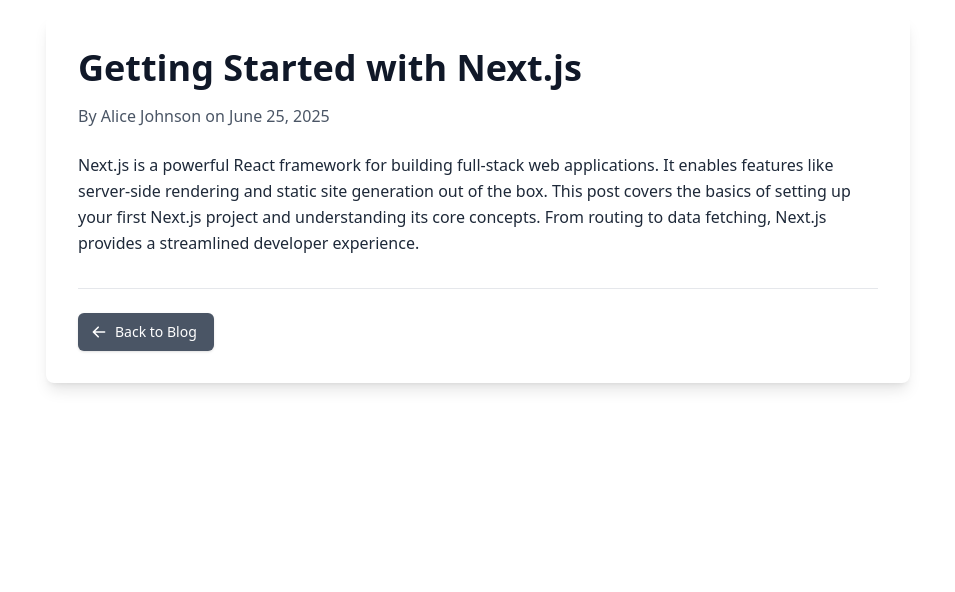
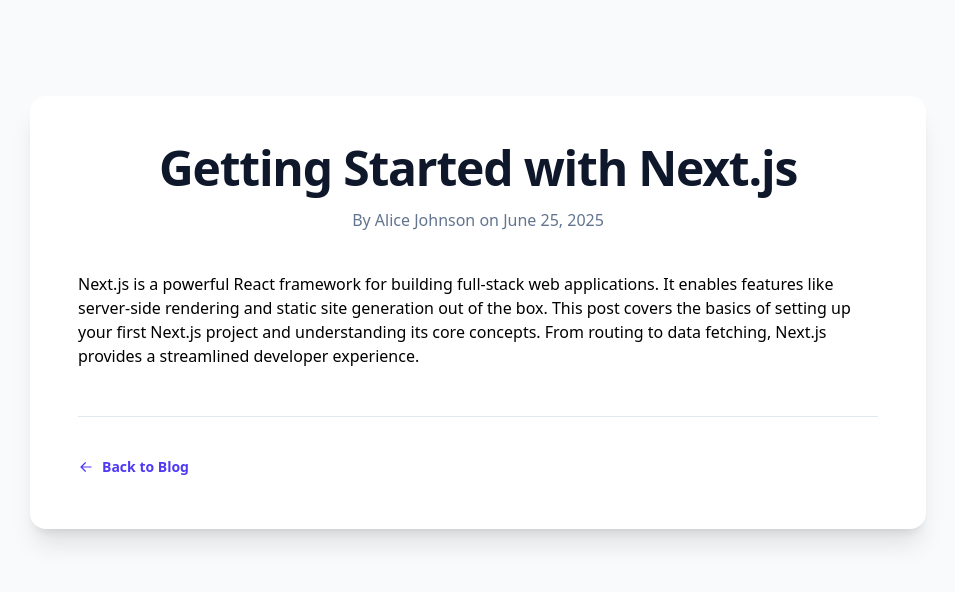
Before and after one commit to nishanth-larklabs/blog-app, a Next.js app: page /posts/1 in a window 1280 px wide. Shown: the top 592 px of the page, without its empty margins (162-1117 px from the left). Built offline with nearby package versions, Linux system fonts and the light colour scheme.

Commit message:
Blog Detail View design changed

```diff
--- a/src/app/posts/[id]/page.tsx
+++ b/src/app/posts/[id]/page.tsx
@@ -22,40 +22,47 @@
 
 export default function PostDetailPage({ params }: PostDetailPageProps) {
   const postId = params.id;
-
-  // Find the post from mock data
   const post = MOCK_POSTS.find(p => p.id === postId && p.published);
 
-  // If post not found or not published, show a 404
   if (!post) {
-    notFound(); // Next.js utility to render the default 404 page
+    notFound();
   }
 
   return (
-    <div className="container mx-auto p-4 max-w-4xl">
-      <article className="bg-white dark:bg-gray-800 rounded-lg shadow-lg p-8">
-        <h1 className="text-4xl font-extrabold text-gray-900 dark:text-white mb-4">
+    <div className="bg-slate-50 px-4 py-16 sm:py-24">
+      <article className="mx-auto max-w-4xl bg-white rounded-2xl shadow-xl p-6 sm:p-8 lg:p-12">
+        <h1 className="text-center text-3xl font-extrabold tracking-tight text-slate-900 sm:text-4xl lg:text-5xl mb-4">
           {post.title}
         </h1>
-        <p className="text-md text-gray-600 dark:text-gray-400 mb-6">
+        <p className="text-center text-md text-slate-500 mb-10">
           By {post.authorName} on {formatDate(post.createdAt)}{' '}
           {post.updatedAt && post.createdAt.getTime() !== post.updatedAt.getTime() && (
             <span className="text-sm italic"> (Last updated: {formatDate(post.updatedAt)})</span>
           )}
         </p>
 
-        <div className="prose dark:prose-invert max-w-none text-gray-800 dark:text-gray-200 leading-relaxed space-y-4">
-          {/* This is where the full content goes. We are just displaying it as plain text for now. */}
-          {/* In a real app, this would be rendered from a rich text editor or markdown parser. */}
+        <div className="prose prose-lg lg:prose-xl prose-slate max-w-none">
           <p>{post.content}</p>
         </div>
 
-        <div className="mt-8 pt-6 border-t border-gray-200 dark:border-gray-700">
+        <div className="mt-12 pt-10 border-t border-slate-200">
           <a
             href="/"
-            className="inline-flex items-center px-4 py-2 border border-transparent text-sm font-medium rounded-md shadow-sm text-white bg-gray-600 hover:bg-gray-700 focus:outline-none focus:ring-2 focus:ring-offset-2 focus:ring-gray-500"
+            className="inline-flex items-center gap-x-2 text-sm font-semibold text-indigo-600 hover:text-indigo-500 focus:outline-none focus-visible:ring-2 focus-visible:ring-offset-8 focus-visible:ring-indigo-500 rounded-sm"
           >
-            <svg className="mr-2 -ml-1 w-4 h-4" fill="currentColor" viewBox="0 0 20 20" xmlns="http://www.w3.org/2000/svg"><path fillRule="evenodd" d="M9.707 16.707a1 1 0 01-1.414 0l-6-6a1 1 0 010-1.414l6-6a1 1 0 011.414 1.414L5.414 9H17a1 1 0 110 2H5.414l4.293 4.293a1 1 0 010 1.414z" clipRule="evenodd"></path></svg>
+            <svg
+              className="h-4 w-4"
+              xmlns="http://www.w3.org/2000/svg"
+              viewBox="0 0 20 20"
+              fill="currentColor"
+              aria-hidden="true"
+            >
+              <path
+                fillRule="evenodd"
+                d="M17 10a.75.75 0 01-.75.75H5.612l4.158 3.96a.75.75 0 11-1.04 1.08l-5.5-5.25a.75.75 0 010-1.08l5.5-5.25a.75.75 0 111.04 1.08L5.612 9.25H16.25A.75.75 0 0117 10z"
+                clipRule="evenodd"
+              />
+            </svg>
             Back to Blog
           </a>
         </div>
```
